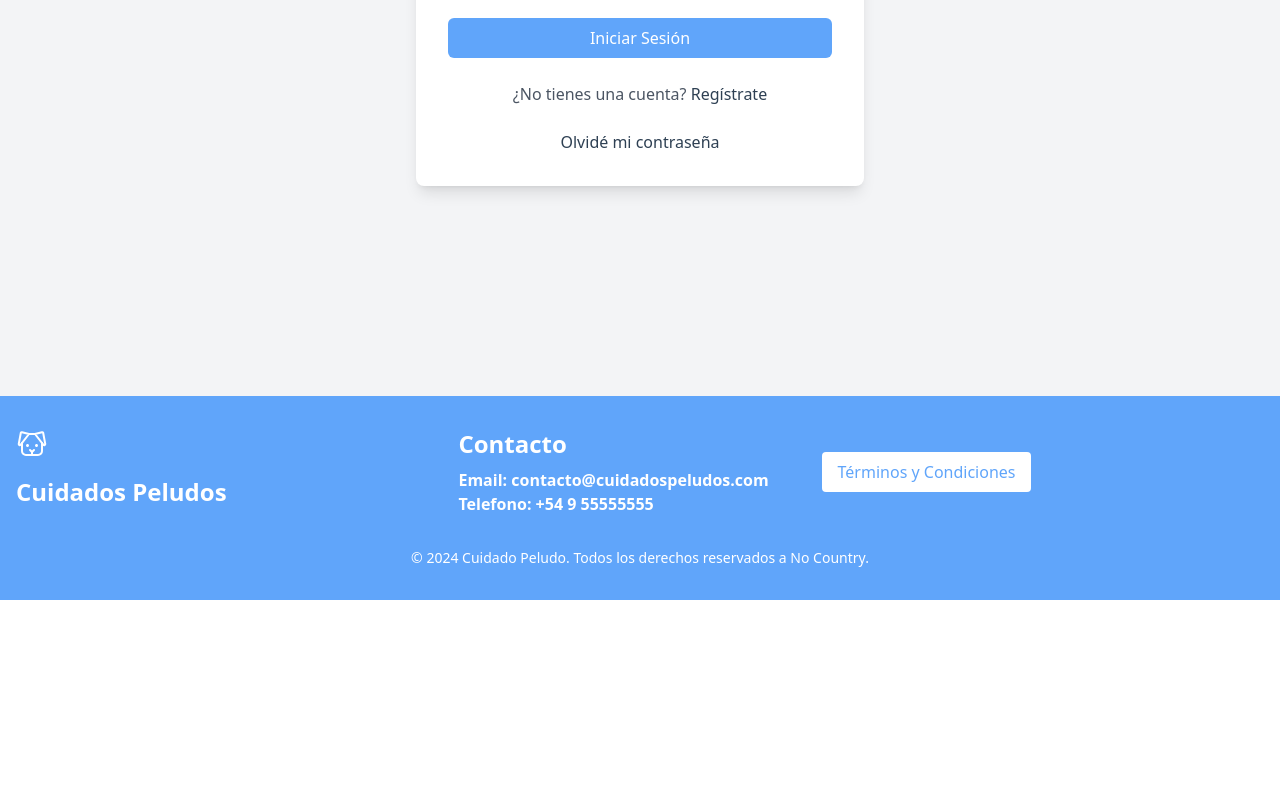
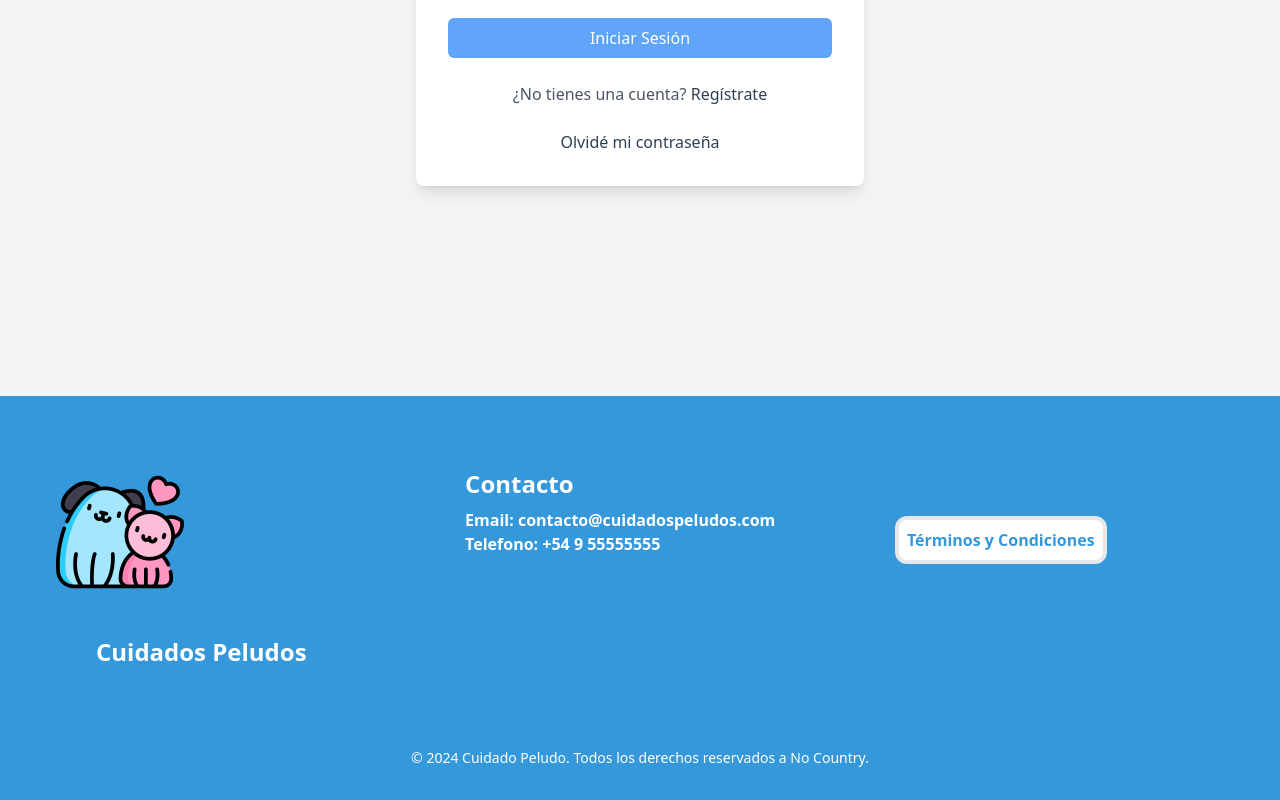
Before and after one commit to No-Country-simulation/PetsCare_c21-09-ft-node-react, a React (Vite) app: page /signin in a window 1280 px wide. Shown: the part 504-1304 px from the top of the page. Before the commit the page ends 1104 px from the top, so only its background shows below. Built offline with nearby package versions, Linux system fonts and the light colour scheme.

Commit message:
footer fixed

```diff
--- a/src/components/footer.jsx
+++ b/src/components/footer.jsx
@@ -1,4 +1,5 @@
 import { useState } from "react";
+import Dog from "../assets/dog.png"
 
 const Footer = () => {
   const [showTerms, setShowTerms] = useState(false);
@@ -8,24 +9,14 @@ const Footer = () => {
   };
 
   return (
-    <footer className="bg-main-blue text-white py-8  flex flex-col">
-      <div className="w-full px-4 ">
-        <div className="flex flex-col flex-wrap justify-between items-start md:flex-row md:justify-between  ">
-          <div className="flex flex-col flex-wrap justify-between gap-4 w-full md:w-1/3 mb-6 md:mb-0">
-            <a href='' className='text-white font-bold hover:text-light-violet hover:fill-light-violet  transition duration-300'>
-            <svg  width="32"  height="32"  viewBox="0 0 32 32"  className="svg-icon" xmlns="http://www.w3.org/2000/svg">
-              <path d="M16 24V27" stroke="currentColor" strokeWidth="2" strokeLinecap="round" strokeLinejoin="round" fill="none" />
-              <path d="M11.5 19C12.3284 19 13 18.3284 13 17.5C13 16.6716 12.3284 16 11.5 16C10.6716 16 10 16.6716 10 17.5C10 18.3284 10.6716 19 11.5 19Z" fill="currentColor" />
-              <path d="M20.5 19C21.3284 19 22 18.3284 22 17.5C22 16.6716 21.3284 16 20.5 16C19.6716 16 19 16.6716 19 17.5C19 18.3284 19.6716 19 20.5 19Z" fill="currentColor" />
-              <path d="M18 22L16 24L14 22" stroke="currentColor" strokeWidth="2" strokeLinecap="round" strokeLinejoin="round" fill="none" />
-              <path d="M19 5.99994L25.975 4.26244C26.1065 4.22934 26.2433 4.22332 26.3772 4.24475C26.5111 4.26618 26.6392 4.31461 26.7538 4.3871C26.8684 4.45959 26.967 4.55462 27.0437 4.66642C27.1204 4.77822 27.1736 4.90445 27.2 5.03744L29.25 15.9874C29.4375 17.0124 28.125 17.6124 27.475 16.7874L19 5.99994Z" stroke="currentColor" strokeWidth="2" strokeLinecap="round" strokeLinejoin="round" fill="none" />
-              <path d="M13.0001 5.99994L6.02508 4.26244C5.8936 4.22934 5.75676 4.22332 5.62288 4.24475C5.489 4.26618 5.36087 4.31461 5.24629 4.3871C5.13171 4.45959 5.03307 4.55462 4.95636 4.66642C4.87965 4.77822 4.82648 4.90445 4.80008 5.03744L2.75008 15.9874C2.56258 17.0124 3.87508 17.6124 4.52508 16.7874L13.0001 5.99994Z" stroke="currentColor" strokeWidth="2" strokeLinecap="round" strokeLinejoin="round" fill="none" />
-              <path d="M13 6H19" stroke="currentColor" strokeWidth="2" strokeLinecap="round" strokeLinejoin="round" fill="none" />
-              <path d="M26 14.9125V23C26 24.0608 25.5786 25.0783 24.8284 25.8284C24.0783 26.5785 23.0609 27 22 27H10C8.93913 27 7.92172 26.5785 7.17157 25.8284C6.42143 25.0783 6 24.0608 6 23V14.9125" stroke="currentColor" strokeWidth="2" strokeLinecap="round" strokeLinejoin="round" fill="none" />
-            </svg>
-            </a>
-            <h3 className="text-2xl font-bold mb-2">Cuidados Peludos</h3>
-            </div>
+    <footer className="bg-secondary text-white py-8  flex flex-col">
+      <div className="w-full px-4">
+        <div className="flex md:flex-row md:justify-between p-10 ">
+          <div className="flex flex-wrap w-full md:w-1/3 mb-6 md:mb-0">
+            <img src={Dog} alt="" srcset="" className="size-32 "/>
+            <h3 className="text-2xl font-bold mb-2 m-10">Cuidados Peludos</h3>
+          </div>
+
           <div className='flex flex-col md:mx-auto'>
             <h3 className='text-2xl font-bold mb-2'>Contacto</h3>
             <p  className='text-white font-bold  '>Email: contacto@cuidadospeludos.com</p>
@@ -35,14 +26,14 @@ const Footer = () => {
           <div className="mt-6 w-full md:w-1/3 md:mx-auto">
             <button
               onClick={toggleTerms}
-              className="bg-white text-main-blue px-4 py-2 rounded hover:bg-blue-100 transition duration-300"
+              className="bg-white p-2 font-bold text-secondary rounded-xl mt-6 hover:bg-secondary transition duration-300 ease-in-out hover:text-white hover:border-white border-4 hover:scale-105 ml-20"
             >
               Términos y Condiciones
             </button>
           </div>
         </div>
         {showTerms && (
-          <div className="mt-8 p-4 bg-light-violet rounded">
+          <div className="mt-8 p-4 bg-primary rounded">
             <h4 className="text-lg font-semibold mb-2">Términos y Condiciones</h4>
             <p className="text-sm">
               1. Nuestros servicios están sujetos a disponibilidad.<br />
```
